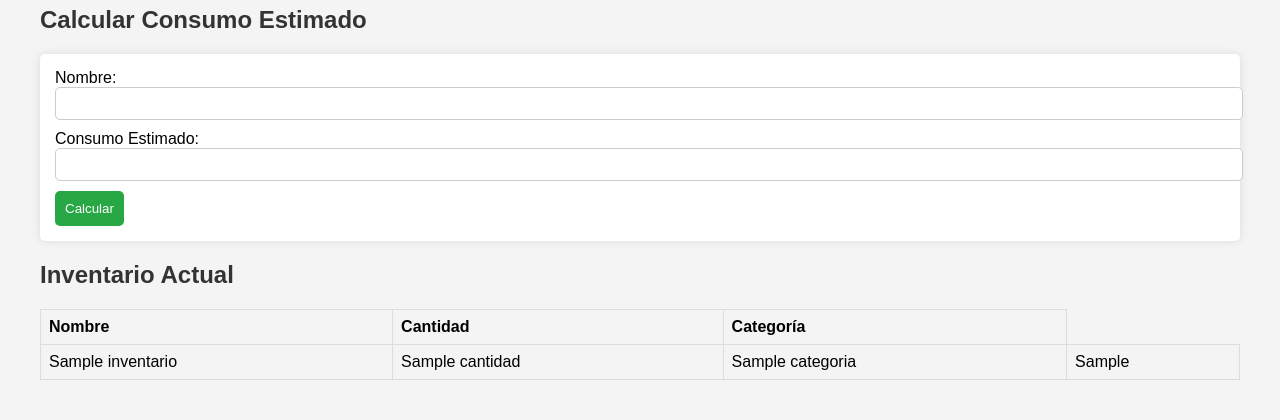
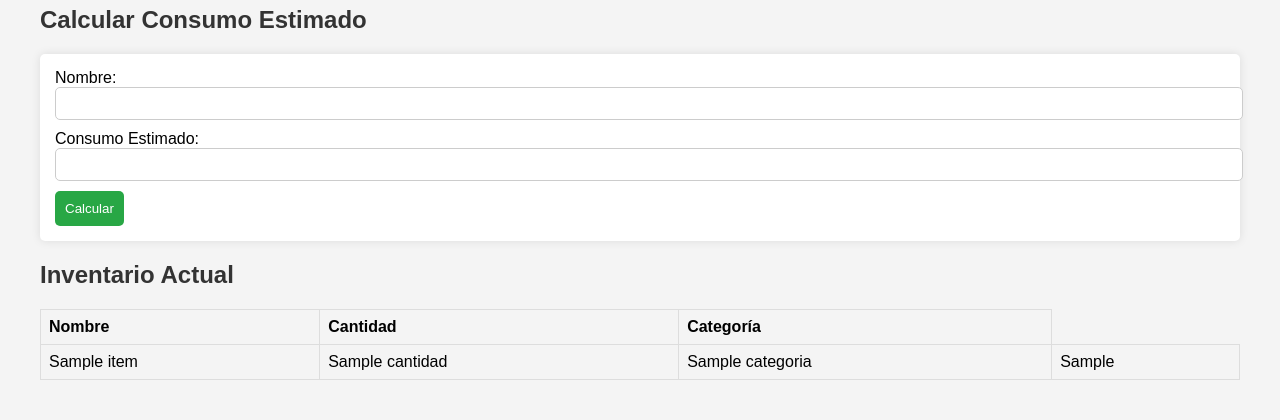
Before and after one commit to anthony-gamio/EMAUS, a Flask app: template templates/index.html in a window 1280 px wide. Shown: the part 430-850 px from the top of the page. Run offline with Flask 3, Linux system fonts and the light colour scheme; the template is opened without the code that fills it: most values are stand-ins (such as "Sample title", 1, 10 or a date in 2020).

Commit message:
Index to dict list

```diff
--- a/templates/index.html
+++ b/templates/index.html
@@ -98,12 +98,12 @@
             </tr>
         </thead>
         <tbody>
-            {% for nombre, datos in inventario.items() %}
+            {% for item in inventario %}
    	 <tr>
-                <td>{{ nombre }}</td>
-               <td>{{ datos.cantidad }}</td>
-               <td>{{ datos.categoria }}</td>
-               <td>{{ datos.consumo_estimado }}</td>
+                <td>{{ item.nombre }}</td>
+                <td>{{ item.cantidad }}</td>
+                <td>{{ item.categoria }}</td>
+                <td>{{ item.consumo_estimado }}</td>
               </tr>
              {% endfor %}
         </tbody>
```
